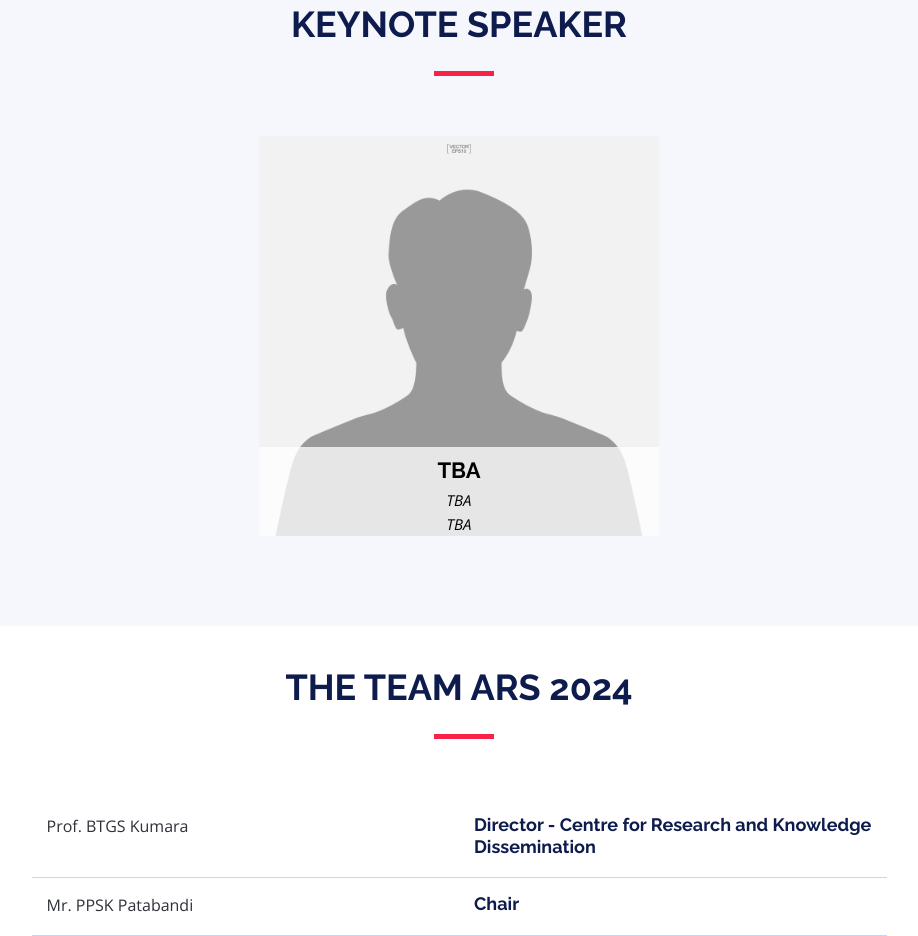
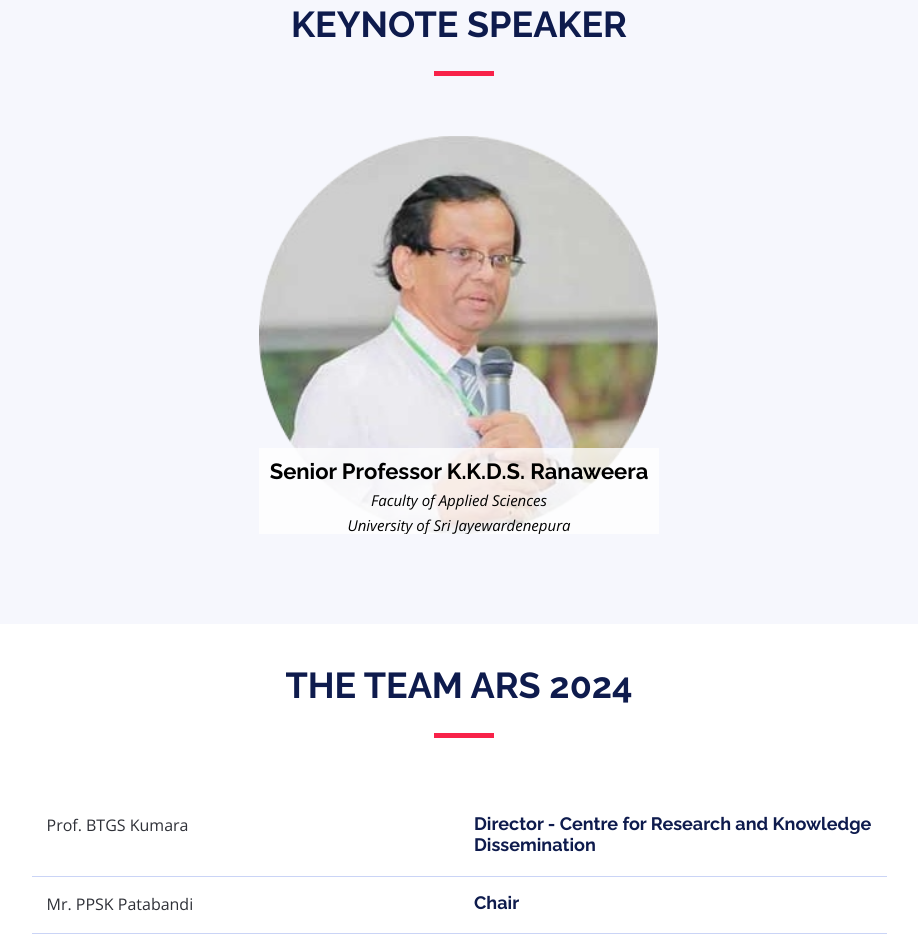
Before and after one commit to anuradhaherath/ars2024, a plain HTML site: page index.html in a window 1280 px wide. Shown: the part 2760-3696 px from the top of the page, without its empty margins (181-1099 px from the left). Drawn offline with nearby package versions, Linux system fonts and the light colour scheme.

Commit message:
3MT&speaker update

```diff
--- a/css/style.css
+++ b/css/style.css
@@ -882,7 +882,7 @@ body.mobile-nav-active #mobile-nav-toggle {
 
   }
   #speakers .speaker .details{
-    bottom: -2px;
+    bottom: -4px;
   }
 }
 
--- a/index.html
+++ b/index.html
@@ -238,11 +238,11 @@
         <CENTER>
        <div >
             <div class="speaker">
-              <img src="images/keynote-speaker.jpg" alt="Keynote Speaker" height="600PX" width="400PX" class="img-fluid">
+              <img src="images/keynote-speaker.png" alt="Keynote Speaker" height="600PX" width="400PX" class="img-fluid">
               <div class="details">
-                <h3>TBA</h3>
-                <P>TBA</P>
-                <P>TBA</P>
+                <h3>Senior Professor K.K.D.S. Ranaweera </h3>
+                <P>Faculty of Applied Sciences</P>
+                <P>University of Sri Jayewardenepura</P>
               </div>
           </div>
         </CENTER>
```
Also changed, not shown: 3MT.html (+1 -1 lines), images/keynote-speaker.jpg (deleted), images/keynote-speaker.png (added), 1 other file.
